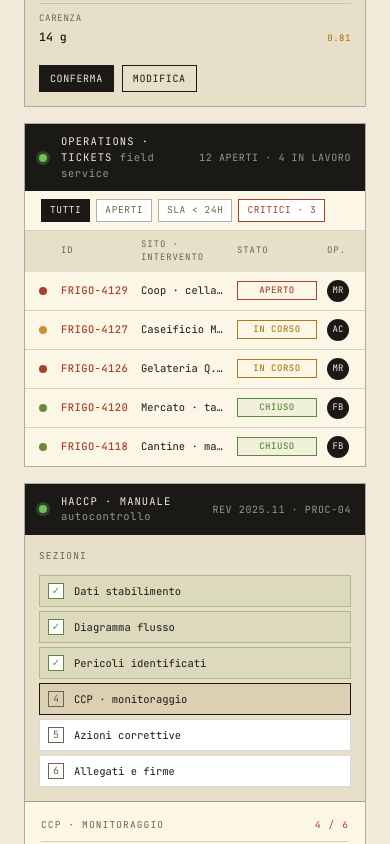
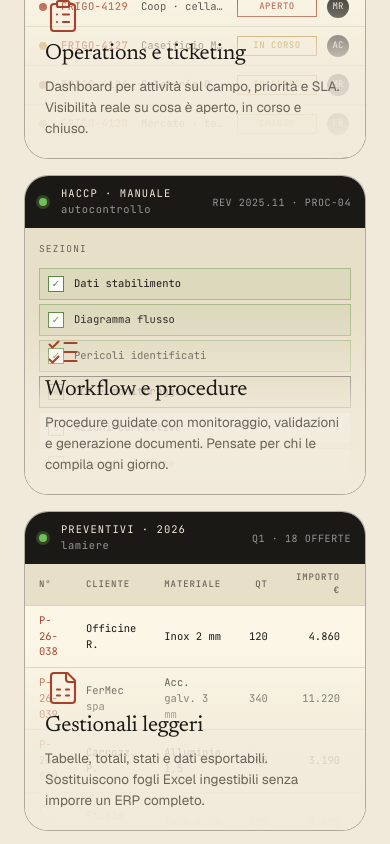
Before and after one commit to francemazzi/frasma, a Next.js app: page / in a window 390 px wide. Shown: the part 3320-4164 px from the top of the page. Built offline with nearby package versions, Linux system fonts and the light colour scheme.

Commit message:
feat: introduce BentoGrid and BentoCard components for enhanced layout in Platform and SearchLandingContent, and update localization files with new platform card details

```diff
--- /dev/null
+++ b/components/atoms/Bento.tsx
@@ -0,0 +1,97 @@
+"use client";
+
+import Link from "next/link";
+import { ArrowUpRight } from "lucide-react";
+import type { ComponentPropsWithoutRef, ComponentType, ReactNode, SVGProps } from "react";
+
+type IconType = ComponentType<SVGProps<SVGSVGElement> & { strokeWidth?: number | string }>;
+
+interface BentoGridProps extends ComponentPropsWithoutRef<"div"> {
+  children: ReactNode;
+  className?: string;
+}
+
+export function BentoGrid({ children, className = "", ...props }: BentoGridProps) {
+  return (
+    <div
+      className={`grid grid-cols-1 lg:grid-cols-3 auto-rows-[20rem] lg:auto-rows-[22rem] gap-4 ${className}`}
+      {...props}
+    >
+      {children}
+    </div>
+  );
+}
+
+interface BentoCardProps extends ComponentPropsWithoutRef<"div"> {
+  name: string;
+  className?: string;
+  background?: ReactNode;
+  Icon?: IconType;
+  description: string;
+  href?: string;
+  cta?: string;
+}
+
+export function BentoCard({
+  name,
+  className = "",
+  background,
+  Icon,
+  description,
+  href,
+  cta,
+  ...props
+}: BentoCardProps) {
+  const hasBg = Boolean(background);
+
+  return (
+    <div
+      className={`group relative flex flex-col overflow-hidden rounded-3xl border border-hairline-strong transition-colors ${
+        hasBg ? "bg-[#FBF6E5]" : "bg-paper-2"
+      } ${className}`}
+      {...props}
+    >
+      {hasBg ? (
+        <>
+          <div className="pointer-events-none absolute inset-0 z-0 transition-transform duration-700 ease-out group-hover:scale-[1.015]">
+            {background}
+          </div>
+          <div className="pointer-events-none absolute inset-x-0 bottom-0 z-[1] h-[58%] bg-gradient-to-t from-paper via-paper/85 to-transparent" />
+        </>
+      ) : null}
+
+      <div
+        className={`relative z-10 flex flex-col gap-2 p-5 transition-transform duration-300 ease-out ${
+          hasBg ? "mt-auto lg:group-hover:-translate-y-4" : "lg:group-hover:-translate-y-6"
+        }`}
+      >
+        {Icon ? (
+          <Icon
+            strokeWidth={1.4}
+            className="h-9 w-9 origin-left text-accent transition-transform duration-300 ease-out group-hover:scale-90"
+          />
+        ) : null}
+        <h3 className="font-serif text-[22px] leading-[1.15] tracking-[-0.012em] text-ink">
+          {name}
+        </h3>
+        <p className="max-w-[42ch] text-[13.5px] leading-[1.55] text-ink-soft">
+          {description}
+        </p>
+      </div>
+
+      {href && cta ? (
+        <div className="pointer-events-none absolute bottom-0 left-0 right-0 z-10 flex translate-y-6 items-center px-5 pb-5 opacity-0 transition-all duration-300 ease-out group-hover:translate-y-0 group-hover:opacity-100">
+          <Link
+            href={href}
+            className="pointer-events-auto inline-flex items-center gap-1.5 font-mono text-[11px] tracking-[0.12em] uppercase text-accent"
+          >
+            {cta}
+            <ArrowUpRight className="h-3.5 w-3.5" />
+          </Link>
+        </div>
+      ) : null}
+
+      <div className="pointer-events-none absolute inset-0 z-[2] transition-colors duration-300 group-hover:bg-ink/[0.015]" />
+    </div>
+  );
+}
--- a/components/organism/Platform.tsx
+++ b/components/organism/Platform.tsx
@@ -1,6 +1,9 @@
 "use client";
 
+import { Bot, ClipboardList, ListChecks, FileSpreadsheet } from "lucide-react";
+
 import { useT } from "../../lib/i18n/context";
+import { BentoCard, BentoGrid } from "../atoms/Bento";
 
 export default function Platform() {
   const t = useT();
@@ -19,12 +22,36 @@ export default function Platform() {
           {t("platform.intro")}
         </p>
 
-        <div className="grid grid-cols-1 lg:grid-cols-2 gap-4">
-          <AgentMock />
-          <TicketsMock />
-          <WorkflowMock />
-          <PreventiviMock />
-        </div>
+        <BentoGrid className="lg:auto-rows-[26rem]">
+          <BentoCard
+            className="lg:col-span-2"
+            name={t("platform.cards.agent.name")}
+            description={t("platform.cards.agent.desc")}
+            Icon={Bot}
+            background={<AgentMock />}
+          />
+          <BentoCard
+            className="lg:col-span-1"
+            name={t("platform.cards.tickets.name")}
+            description={t("platform.cards.tickets.desc")}
+            Icon={ClipboardList}
+            background={<TicketsMock />}
+          />
+          <BentoCard
+            className="lg:col-span-1"
+            name={t("platform.cards.workflow.name")}
+            description={t("platform.cards.workflow.desc")}
+            Icon={ListChecks}
+            background={<WorkflowMock />}
+          />
+          <BentoCard
+            className="lg:col-span-2"
+            name={t("platform.cards.preventivi.name")}
+            description={t("platform.cards.preventivi.desc")}
+            Icon={FileSpreadsheet}
+            background={<PreventiviMock />}
+          />
+        </BentoGrid>
       </div>
     </section>
   );
@@ -57,7 +84,7 @@ function MockHead({
 
 function Shell({ children }: { children: React.ReactNode }) {
   return (
-    <div className="border border-hairline-strong bg-[#FBF6E5] overflow-hidden flex flex-col min-h-[280px] lg:min-h-[320px]">
+    <div className="h-full w-full bg-[#FBF6E5] overflow-hidden flex flex-col">
       {children}
     </div>
   );
--- a/components/organism/SearchLandingContent.tsx
+++ b/components/organism/SearchLandingContent.tsx
@@ -1,23 +1,34 @@
 "use client";
 
+import { LayoutDashboard, Bot, Workflow, ScanText } from "lucide-react";
+
 import { useT } from "../../lib/i18n/context";
+import { BentoCard, BentoGrid } from "../atoms/Bento";
 
 const services = [
   {
     titleKey: "search.service1.title",
     descKey: "search.service1.desc",
+    Icon: LayoutDashboard,
+    className: "lg:col-span-2",
   },
   {
     titleKey: "search.service2.title",
     descKey: "search.service2.desc",
+    Icon: Bot,
+    className: "lg:col-span-1",
   },
   {
     titleKey: "search.service3.title",
     descKey: "search.service3.desc",
+    Icon: Workflow,
+    className: "lg:col-span-1",
   },
   {
     titleKey: "search.service4.title",
     descKey: "search.service4.desc",
+    Icon: ScanText,
+    className: "lg:col-span-2",
   },
 ];
 
@@ -42,21 +53,17 @@ export default function SearchLandingContent() {
           </p>
         </div>
 
-        <div className="grid gap-4 sm:grid-cols-2 lg:grid-cols-4">
+        <BentoGrid>
           {services.map((service) => (
-            <article
+            <BentoCard
               key={service.titleKey}
-              className="rounded-2xl border border-farm-border bg-farm-surface p-5 shadow-sm h-full"
-            >
-              <h3 className="text-base font-semibold text-farm-text mb-2">
-                {t(service.titleKey)}
-              </h3>
-              <p className="text-sm leading-relaxed text-farm-secondary">
-                {t(service.descKey)}
-              </p>
-            </article>
+              className={service.className}
+              name={t(service.titleKey)}
+              description={t(service.descKey)}
+              Icon={service.Icon}
+            />
           ))}
-        </div>
+        </BentoGrid>
       </div>
     </section>
   );
--- a/lib/i18n/en.ts
+++ b/lib/i18n/en.ts
@@ -16,7 +16,7 @@ export const en: Record<string, string> = {
   "header.schedule": "Book a call",
   "header.companion": "software studio",
   "header.nav.cases": "Case studies",
-  "header.nav.platform": "Platform",
+  "header.nav.platform": "Use cases",
   "header.nav.projects": "Projects",
   "header.nav.blog": "Blog",
 
@@ -204,6 +204,18 @@ export const en: Record<string, string> = {
   "platform.title2": ".",
   "platform.intro":
     "Each case has its own app, but we reuse the same operative building blocks: AI agents grounded on technical sources, dashboards for tickets and orders, document workflows with validation, tables wired into ERP and existing spreadsheets. Four real components, lifted from production projects.",
+  "platform.cards.agent.name": "AI agents on documents",
+  "platform.cards.agent.desc":
+    "Automatic data extraction from PDFs, technical sheets, and attachments. Operators confirm or correct; history stays tracked.",
+  "platform.cards.tickets.name": "Operations & ticketing",
+  "platform.cards.tickets.desc":
+    "Dashboards for field work, priorities, and SLAs. Real visibility on what is open, in progress, and closed.",
+  "platform.cards.workflow.name": "Workflows & procedures",
+  "platform.cards.workflow.desc":
+    "Guided procedures with monitoring, validations, and document generation. Built for the people who fill them out every day.",
+  "platform.cards.preventivi.name": "Lightweight back-office",
+  "platform.cards.preventivi.desc":
+    "Tables, totals, statuses, and exportable data. They replace unmanageable spreadsheets without forcing a full ERP.",
 
   // Founder
   "founder.role": "Founder · CTO",
--- a/lib/i18n/it.ts
+++ b/lib/i18n/it.ts
@@ -14,9 +14,9 @@ export const it: Record<string, string> = {
   // Header
   "header.book": "Prenota",
   "header.schedule": "Prenota una call",
-  "header.companion": "studio software",
+  "header.companion": "",
   "header.nav.cases": "Casi studio",
-  "header.nav.platform": "Piattaforma",
+  "header.nav.platform": "Aree di valore",
   "header.nav.projects": "Progetti",
   "header.nav.blog": "Blog",
 
@@ -206,6 +206,18 @@ export const it: Record<string, string> = {
   "platform.title2": ".",
   "platform.intro":
     "Ogni caso ha la sua app, ma riusiamo gli stessi blocchi operativi: agenti AI agganciati a fonti tecniche, dashboard per ticket e commesse, workflow documentali con validazione, tabelle integrate con ERP e fogli esistenti. Quattro componenti reali, presi da progetti in produzione.",
+  "platform.cards.agent.name": "Agenti AI su documenti",
+  "platform.cards.agent.desc":
+    "Estrazione automatica di dati da PDF, schede tecniche e allegati. L'operatore conferma o corregge, lo storico resta tracciato.",
+  "platform.cards.tickets.name": "Operations e ticketing",
+  "platform.cards.tickets.desc":
+    "Dashboard per attività sul campo, priorità e SLA. Visibilità reale su cosa è aperto, in corso e chiuso.",
+  "platform.cards.workflow.name": "Workflow e procedure",
+  "platform.cards.workflow.desc":
+    "Procedure guidate con monitoraggio, validazioni e generazione documenti. Pensate per chi le compila ogni giorno.",
+  "platform.cards.preventivi.name": "Gestionali leggeri",
+  "platform.cards.preventivi.desc":
+    "Tabelle, totali, stati e dati esportabili. Sostituiscono fogli Excel ingestibili senza imporre un ERP completo.",
 
   // Founder
   "founder.role": "Founder · CTO",
```
